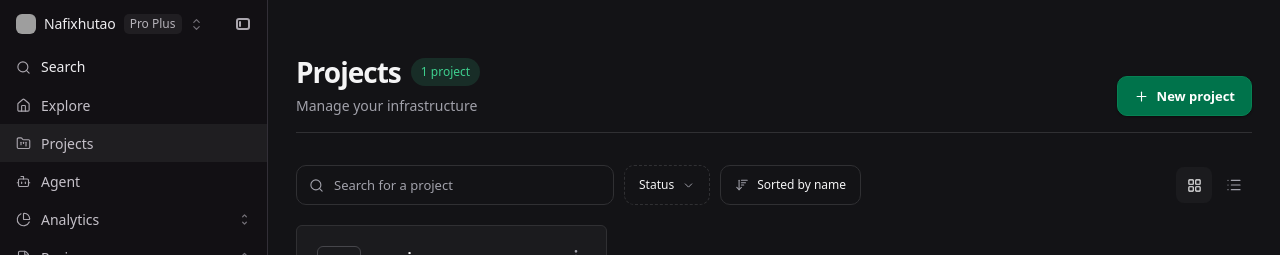
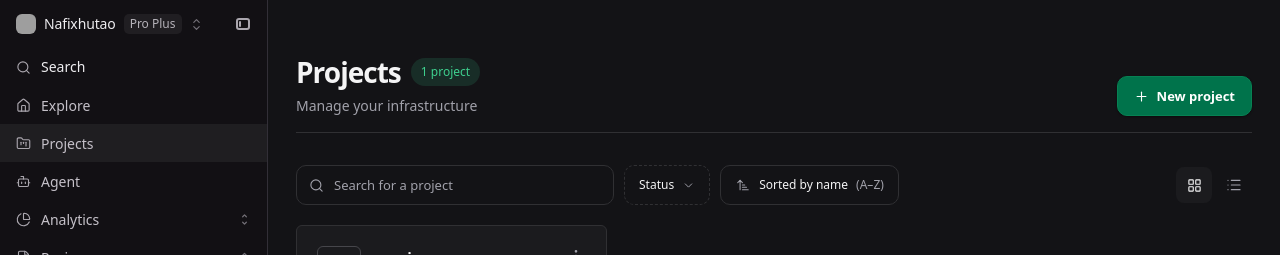
Before and after one commit to Nafixhutao/geist-reference-sidebar, a Next.js app: page / in a window 1280 px wide. Shown: the top 255 px of the page. Built offline with nearby package versions, Linux system fonts and the light colour scheme; grey boxes are pictures that could not be loaded.

Commit message:
feat: polish sort button animation with motion/react
Crossfade direction icon plus staggered rolling label, kept inside a
constant-width slot so the hit target never moves mid-animation.

```diff
--- a/src/features/projects/project-toolbar.tsx
+++ b/src/features/projects/project-toolbar.tsx
@@ -1,6 +1,6 @@
 import { useEffect, useRef, useState, type ReactNode } from "react";
-import { ArrowDownWideNarrow, Check, ChevronDown, LayoutGrid, List, Search } from "lucide-react";
-import { AnimatePresence, motion } from "motion/react";
+import { ArrowDownWideNarrow, ArrowUpNarrowWide, Check, ChevronDown, LayoutGrid, List, Search } from "lucide-react";
+import { AnimatePresence, motion, useReducedMotion } from "motion/react";
 import {
   Tooltip,
   TooltipContent,
@@ -185,47 +185,76 @@ function Dropdown<T extends string>({
 
 function SortButton({ sort, onChange }: { sort: ProjectSort; onChange: (value: ProjectSort) => void }) {
   const descending = sort === "name-desc";
+  const reduceMotion = useReducedMotion();
+  const shift = { type: "spring", stiffness: 500, damping: 28 } as const;
+  // One consistent travel direction per toggle: descending content rolls up,
+  // ascending content rolls down — matching the arrow icons.
+  const from = descending ? 1 : -1;
+  const rollLabels = [
+    { text: "(A–Z)", active: !descending, tone: "text-[var(--projects-muted)]" },
+    { text: "(Z–A)", active: descending, tone: "text-[var(--projects-accent)]" },
+  ] as const;
 
   return (
     <motion.button
       type="button"
       aria-label="Sort projects by name"
+      aria-pressed={descending}
       onClick={() => onChange(descending ? "name-asc" : "name-desc")}
-      whileTap={{ scale: 0.96 }}
-      transition={{ duration: 0.12, ease: "easeOut" }}
+      whileTap={reduceMotion ? undefined : { scale: 0.96 }}
+      transition={{ type: "spring", stiffness: 520, damping: 30 }}
       className="inline-flex h-10 items-center gap-2 rounded-[10px] border border-[var(--projects-border)] bg-[var(--projects-surface)] px-3.5 text-xs font-medium leading-4 text-[var(--projects-text)] transition-colors hover:bg-white/[0.04]"
     >
-      <motion.span
-        aria-hidden="true"
-        animate={{ rotate: descending ? 180 : 0 }}
-        transition={{ type: "spring", stiffness: 350, damping: 22 }}
-        className="shrink-0 text-[var(--projects-muted)]"
-      >
-        <ArrowDownWideNarrow size={14} strokeWidth={1.8} />
-      </motion.span>
+      <span className="relative inline-flex size-4 shrink-0 overflow-hidden" aria-hidden="true">
+        <motion.span
+          className="absolute inset-0 flex items-center justify-center text-[var(--projects-muted)]"
+          initial={false}
+          animate={descending ? { y: "-110%", opacity: 0, filter: "blur(3px)" } : { y: "0%", opacity: 1, filter: "blur(0px)" }}
+          transition={reduceMotion ? { duration: 0 } : shift}
+        >
+          <ArrowUpNarrowWide size={14} strokeWidth={1.8} />
+        </motion.span>
+        <motion.span
+          className="absolute inset-0 flex items-center justify-center text-[var(--projects-muted)]"
+          initial={false}
+          animate={descending ? { y: "0%", opacity: 1, filter: "blur(0px)" } : { y: "110%", opacity: 0, filter: "blur(3px)" }}
+          transition={reduceMotion ? { duration: 0 } : shift}
+        >
+          <ArrowDownWideNarrow size={14} strokeWidth={1.8} />
+        </motion.span>
+      </span>
       Sorted by name
-      <AnimatePresence initial={false}>
-        {descending && (
+      {/* Constant-width slot: both direction labels stay mounted and roll over
+          each other, so the button never resizes — animated width made
+          mid-animation clicks land outside the button. */}
+      <span className="relative inline-block overflow-hidden whitespace-nowrap" aria-hidden="true">
+        <span className="invisible block">(Z–A)</span>
+        {rollLabels.map(({ text, active, tone }) => (
           <motion.span
-            key="sort-suffix"
-            initial={{ width: 0, opacity: 0 }}
-            animate={{ width: "auto", opacity: 1 }}
-            exit={{ width: 0, opacity: 0 }}
-            transition={{
-              width: { type: "spring", stiffness: 500, damping: 33 },
-              opacity: {
-                duration: 0.14,
-                ease: "easeOut",
-                delay: descending ? 0.05 : 0,
-              },
-            }}
-            className="inline-block overflow-hidden whitespace-nowrap"
-            aria-hidden="true"
+            key={text}
+            className={`absolute inset-0 flex ${tone}`}
+            initial={false}
+            animate={{ opacity: active ? 1 : 0 }}
+            transition={{ duration: 0.16, ease: "easeOut" }}
           >
-            (Z–A)
+            {text.split("").map((char, i) => (
+              <motion.span
+                key={`${char}-${i}`}
+                className="inline-block"
+                initial={false}
+                animate={active ? { y: 0, filter: "blur(0px)" } : { y: -12 * from, filter: "blur(2px)" }}
+                transition={
+                  reduceMotion
+                    ? { duration: 0 }
+                    : { ...shift, delay: active ? 0.02 + i * 0.024 : i * 0.014 }
+                }
+              >
+                {char}
+              </motion.span>
+            ))}
           </motion.span>
-        )}
-      </AnimatePresence>
+        ))}
+      </span>
     </motion.button>
   );
 }
```
